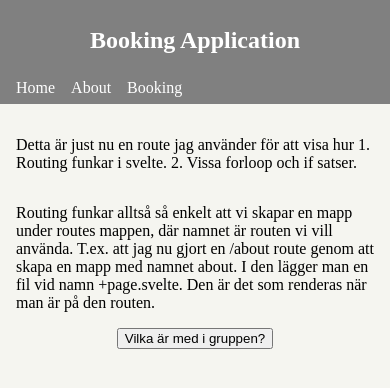
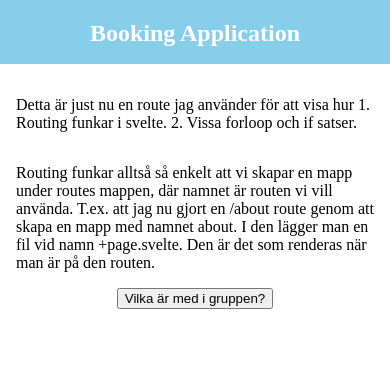
Before and after one commit to oozet/BookingApplication, a SvelteKit app in the folder frontend/: page /about in a window 390 px wide. Shown: the top 388 px of the page. Built offline with nearby package versions, Linux system fonts and the light colour scheme; a web font is replaced by a local one.

Commit message:
feat: Install svelte-hamburgers

```diff
--- a/frontend/package.json
+++ b/frontend/package.json
@@ -21,6 +21,7 @@
 		"prettier-plugin-svelte": "^3.3.3",
 		"svelte": "^5.0.0",
 		"svelte-check": "^4.0.0",
+		"svelte-hamburgers": "^5.0.0",
 		"typescript": "^5.0.0",
 		"vite": "^6.2.6"
 	}
--- a/frontend/src/components/navbar.svelte
+++ b/frontend/src/components/navbar.svelte
@@ -1,81 +1,65 @@
 <script lang="ts">
+	import { Hamburger } from 'svelte-hamburgers';
+	import { slide } from 'svelte/transition';
+
+	let open = $state(false);
 </script>
 
-<nav class="nav-bar">
-	<div class="topnav">
-		<h1 class="title">Booking Application</h1>
-	</div>
-	<div class="bottomnav">
-		<div class="bottom-left">
-			<a href="/">Home</a><a href="/about">About</a><a href="/booking">Booking</a>
-		</div>
-		<div class="bottom-middle"></div>
-		<div class="bottom-right"></div>
+<nav>
+	<div class="left-nav"></div>
+	<div class="middle-nav"><h1>Booking Application</h1></div>
+	<div class="right-nav">
+		<Hamburger bind:open title="Toogle a menu with navigation" --color="white" type="minus" />
 	</div>
 </nav>
+{#if open}
+	<div class="hamburger-dropdown" transition:slide>
+		<h3><a href="/">Home</a></h3>
+		<h3><a href="/about">About</a></h3>
+		<h3><a href="/booking">Booking</a></h3>
+	</div>
+{/if}
 
 <style>
-	.nav-bar {
-		background-color: gray;
-		width: 100%;
-		margin: 0;
+	nav {
+		display: grid;
+		grid-template-columns: 2fr 8fr 2fr;
+		background-color: skyblue;
+		width: 100vw;
+		height: 4rem;
+		gap: 0.5rem;
+		flex-shrink: 0;
 	}
 
-	.nav-bar {
+	.middle-nav {
+		display: flex;
+		align-items: center;
+		justify-content: center;
+	}
+	.middle-nav > h1 {
 		color: white;
 	}
-
-	.topnav {
+	.right-nav {
 		display: flex;
-		justify-content: center;
+		justify-content: end;
 		align-items: center;
-		flex-direction: column;
-		height: 4rem;
-		margin-top: 0.5rem;
 	}
 
-	.title {
-		color: white;
-	}
-
-	nav a,
-	nav a:visited {
-		color: white;
-		text-decoration: none;
-	}
-
-	nav a:hover {
-		color: orange;
-	}
-
-	.bottomnav {
-		display: none;
-	}
-
-	.bottomnav {
-		display: grid;
-		grid-template-columns: 2fr 8fr 2fr;
-		height: 2rem;
-	}
-
-	.bottom-left {
+	.hamburger-dropdown {
+		height: 40vh;
+		background-color: skyblue;
 		display: flex;
-		gap: 1rem;
-		justify-content: flex-start;
-		align-items: center;
-		margin-left: 1rem;
-	}
-
-	.bottom-middle {
-		display: flex;
+		flex-direction: column;
 		justify-content: center;
 		align-items: center;
 	}
 
-	.bottom-right {
-		display: flex;
-		justify-content: flex-end;
-		align-items: center;
-		margin-right: 1rem;
+	.hamburger-dropdown h3 {
+		margin: 0.5rem;
+	}
+
+	.hamburger-dropdown a {
+		text-decoration: none;
+		color: white;
 	}
 </style>
--- a/frontend/static/global.css
+++ b/frontend/static/global.css
@@ -1,11 +1,19 @@
 body {
     margin: 0;
+    background-color: rgb(255, 255, 255);
+    height: 100vh;
+    overflow: hidden;
+    display: flex;
+    flex-direction: column;
+    font-family: "JetBrains Mono";
+}
+
+main {
     display: flex;
     flex-direction: column;
     justify-content: flex-start;
     align-items: center;
-    background-color: rgb(245, 245, 240);
-    font-family: 'JetBrains Mono';
+    flex: 1;
 }
 
 @font-face {
```
Also changed, not shown: 1 other file (tests, documents, lock files or other folders).
